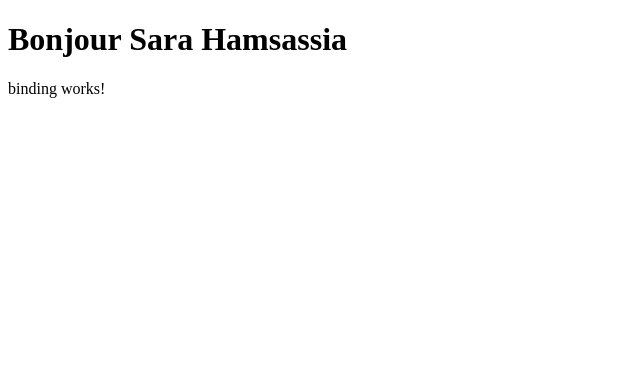
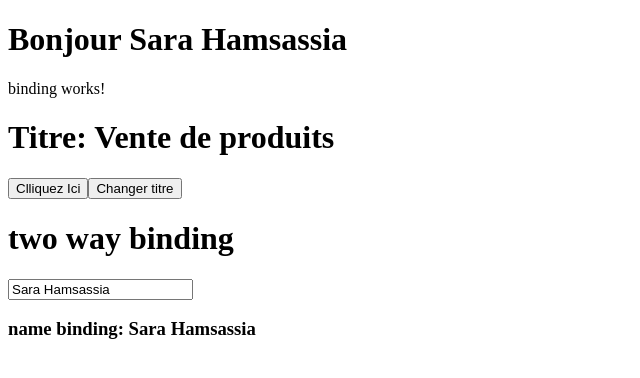
Before and after one commit to SaraHamsassia/Angular13_2023, an Angular app: page / in a window 1280 px wide. Shown: the top 378 px of the page, without its empty margins (0-640 px from the left). Built offline with nearby package versions, Linux system fonts and the light colour scheme.

Commit message:
data binding de Angular

```diff
--- a/src/app/app.component.html
+++ b/src/app/app.component.html
@@ -1,2 +1,2 @@
-<h1>Bonjour {{nom}} </h1>
+<h1>Bonjour {{ nom }}</h1>
 <app-binding></app-binding>
--- a/src/app/binding/binding.component.html
+++ b/src/app/binding/binding.component.html
@@ -1 +1,8 @@
 <p>binding works!</p>
+<h1>Titre: {{ titre }}</h1>
+<button [disabled]="status">Clliquez Ici</button>
+<button (click)="changerTitre()">Changer titre</button>
+
+<h1>two way binding</h1>
+<input type="text" [(ngModel)]="nom" />
+<h3>name binding: {{ nom }}</h3>
--- a/src/app/binding/binding.component.ts
+++ b/src/app/binding/binding.component.ts
@@ -3,13 +3,17 @@ import { Component, OnInit } from '@angular/core';
 @Component({
   selector: 'app-binding',
   templateUrl: './binding.component.html',
-  styleUrls: ['./binding.component.css']
+  styleUrls: ['./binding.component.css'],
 })
 export class BindingComponent implements OnInit {
+  titre: String = 'Vente de produits';
+  status: boolean = false;
+  nom: String = 'Sara Hamsassia';
 
-  constructor() { }
+  constructor() {}
 
-  ngOnInit(): void {
+  ngOnInit(): void {}
+  changerTitre() {
+    this.titre = 'Nouvelle vente de produits !';
   }
-
 }
```
Also changed, not shown: src/app/app.module.ts (+6 -10 lines), 1 other file (tests, documents, lock files or other folders).
